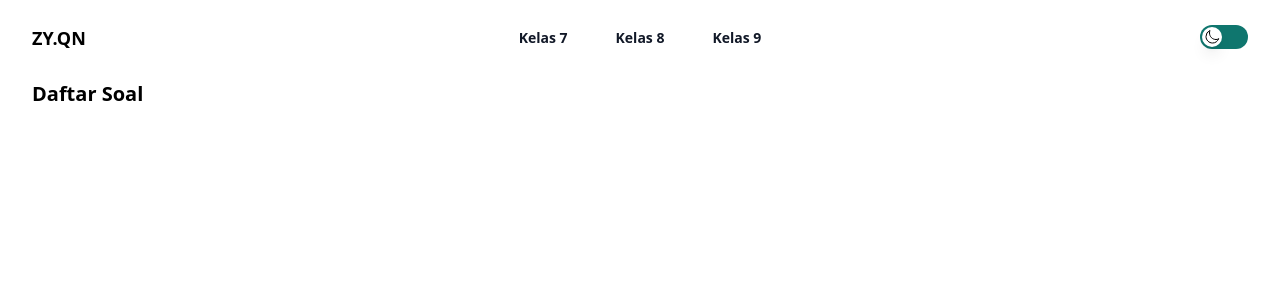
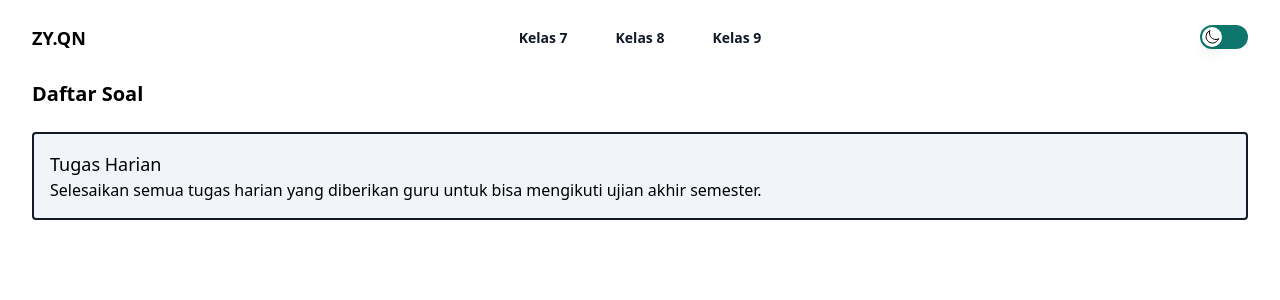
Before and after one commit to khoirurroziqin17/web-belajar, a Next.js app: page /kelas-8 in a window 1280 px wide. Shown: the top 300 px of the page. Built offline with nearby package versions, Linux system fonts and the light colour scheme.

Commit message:
add: link tugas kelas 8

```diff
--- a/pages/kelas-8.jsx
+++ b/pages/kelas-8.jsx
@@ -7,6 +7,18 @@ function kelas8() {
       <main className="pt-20 px-6 md:px-8">
         <h2 className="font-semibold text-xl">Daftar Soal</h2>
         <div className="mt-6">
+          <a
+            href="https://scmatsamuga.notion.site/scmatsamuga/Soal-Kelas-8-90f2dccc7b6c4ecc96dbe5bfc803ad43"
+            className="block bg-slate-100 border-2 border-gray-900 p-4 rounded dark:bg-slate-700 dark:border-gray-400"
+            target="_blank"
+            rel="follow"
+          >
+            <h3 className="text-lg font-medium">Tugas Harian</h3>
+            <p>
+              Selesaikan semua tugas harian yang diberikan guru untuk bisa
+              mengikuti ujian akhir semester.
+            </p>
+          </a>
           {/* <a
             href="https://forms.gle/REkt4eDPajSZLdVR9"
             className="block bg-slate-100 border-2 border-gray-900 p-4 rounded"
```
